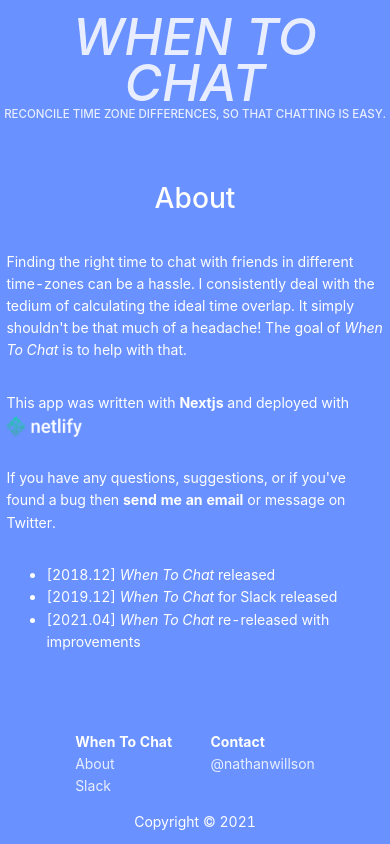
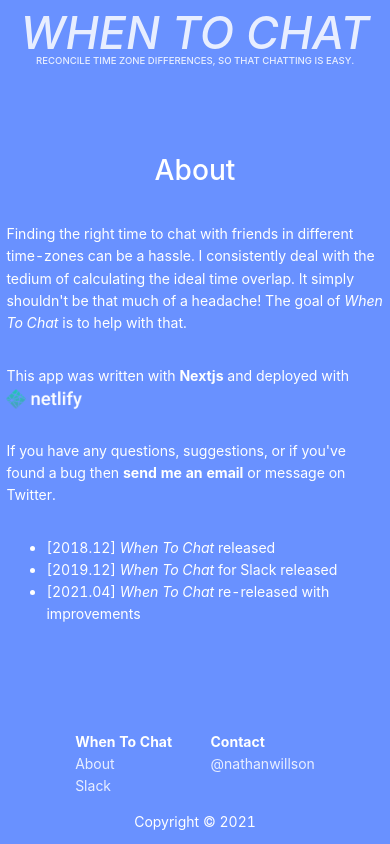
Before and after one commit to nbw/whentwochat, a Next.js app: page /about in a window 390 px wide. Built offline with nearby package versions, Linux system fonts and the light colour scheme.

Commit message:
Mobile style fixes

```diff
--- a/components/Header.module.css
+++ b/components/Header.module.css
@@ -16,3 +16,12 @@
   font-size: 0.9rem;
   margin: 0;
 }
+
+@media only screen and (max-width: 600px) {
+  .title {
+    font-size: 3.5rem;
+  }
+  .subtitle {
+    font-size: 0.75rem;
+  }
+}
--- a/components/common/ScheduleTable.module.scss
+++ b/components/common/ScheduleTable.module.scss
@@ -5,4 +5,5 @@
   flex-wrap: wrap;
   justify-content: center;
   margin-top: 2rem;
+  padding-top: 2rem;
 }
--- a/components/common/TimeRangePicker.js
+++ b/components/common/TimeRangePicker.js
@@ -26,7 +26,7 @@ export default function TimeRangePicker({id, startTime, endTime, timeFormat, upd
     <div key={id}>
       <Slider
         className={"slider"}
-        range={{ draggableTrack: true }}
+        range={ true }
         tipFormatter={(v) => hourDisplayI18n(v, timeFormat, )}
         min={Math.min(...MARKS)}
         max={Math.max(...MARKS)}
--- a/components/common/Zone.module.css
+++ b/components/common/Zone.module.css
@@ -6,5 +6,6 @@
   .container {
     margin: 1.5rem 0;
     width: 100%;
+    padding: 10px;
   }
 }
--- a/components/common/ZonesPanel.module.css
+++ b/components/common/ZonesPanel.module.css
@@ -20,6 +20,7 @@
 @media only screen and (max-width: 600px) {
   .container {
     flex-direction: column;
+    margin-top: 0.5rem;
   }
   .itemsContainer {
     justify-content: center;
--- a/styles/geosuggest.scss
+++ b/styles/geosuggest.scss
@@ -53,6 +53,14 @@ $input-width: 350px;
   width: $input-width;
 }
 
+@media only screen and (max-width: 600px) {
+  .geosuggest__item {
+    // 20px padding + 2px border on input
+    width: calc(100% - 16px);
+    margin: 0;
+  }
+}
+
 .geosuggest__item--active,
 .geosuggest__item:hover {
   background-color: $background-color;
```
